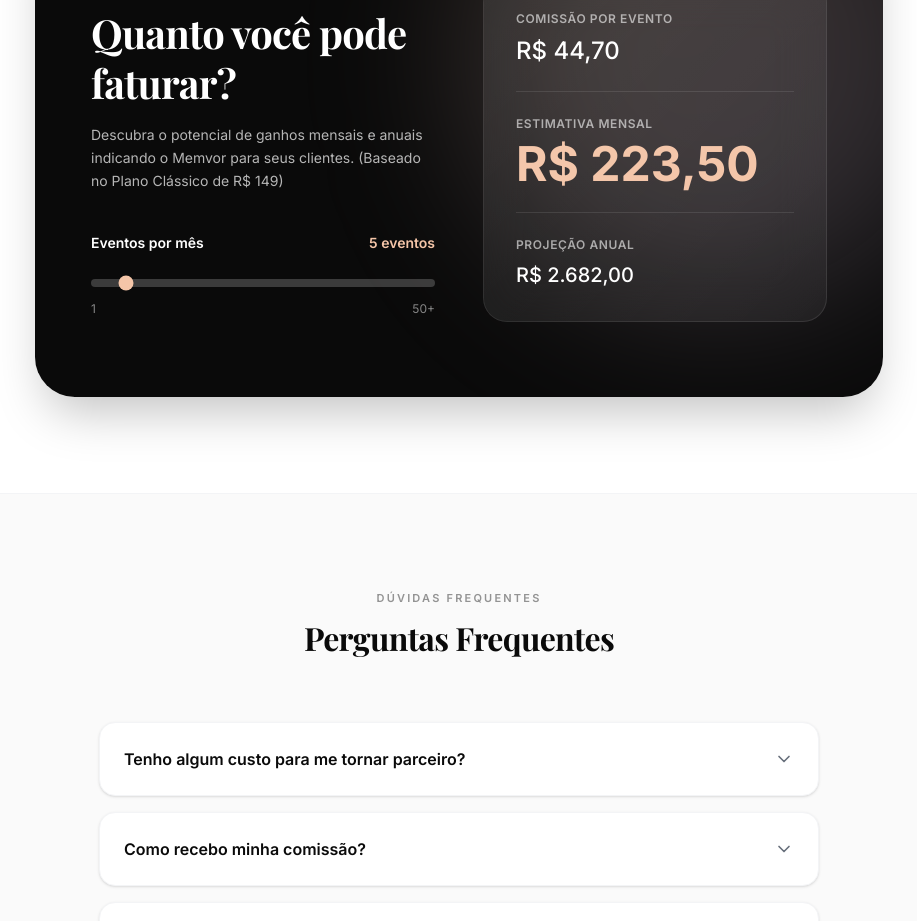
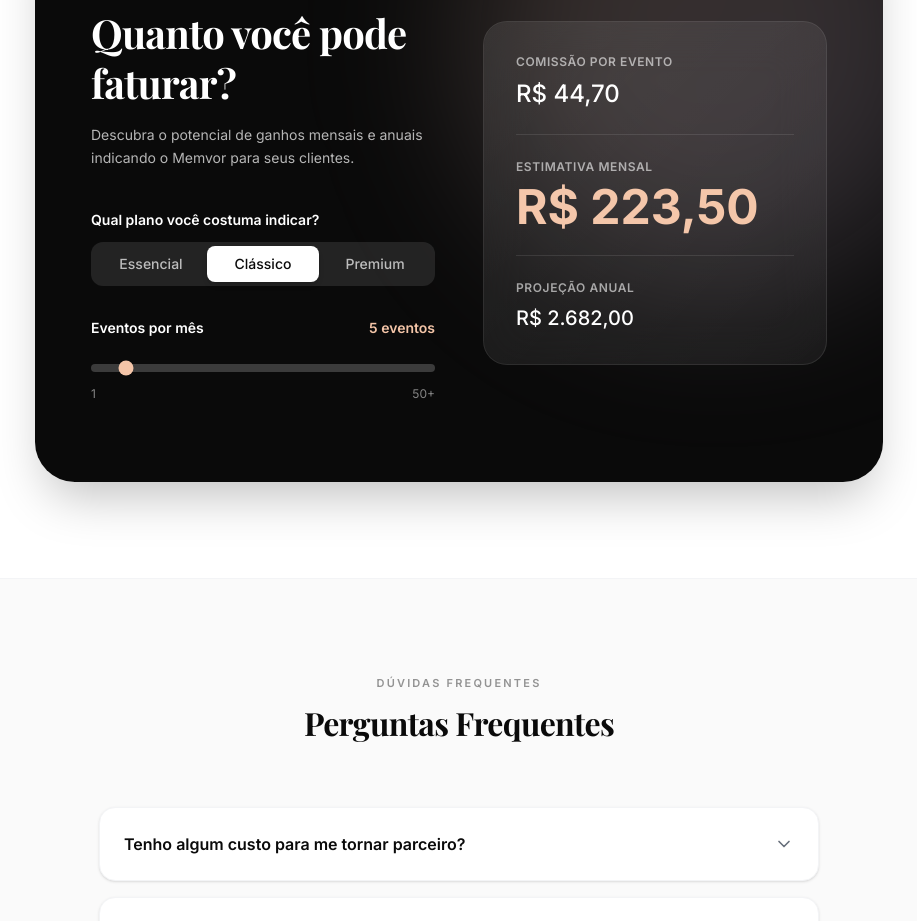
Before and after one commit to EuRydan/Memvo, a Next.js app: page /parceiros in a window 1280 px wide. Shown: the part 2818-3739 px from the top of the page, without its empty margins (181-1098 px from the left). Built offline with nearby package versions, Linux system fonts and the light colour scheme; no server answers.

Commit message:
feat: add plan selector to earnings calculator in parceiros page

```diff
--- a/src/components/parceiros/EarningsCalculator.tsx
+++ b/src/components/parceiros/EarningsCalculator.tsx
@@ -5,7 +5,15 @@ import { Calculator } from "lucide-react"
 
 export function EarningsCalculator() {
   const [eventsPerMonth, setEventsPerMonth] = useState(5)
-  const baseTicket = 149.00 // Plano Clássico
+  const [selectedPlan, setSelectedPlan] = useState<'essential' | 'classic' | 'premium'>('classic')
+
+  const plans = {
+    essential: { name: 'Essencial', price: 79.00 },
+    classic: { name: 'Clássico', price: 149.00 },
+    premium: { name: 'Premium', price: 249.00 }
+  }
+
+  const baseTicket = plans[selectedPlan].price
   const commissionRate = 0.30 // 30%
 
   const earningsPerEvent = baseTicket * commissionRate
@@ -34,8 +42,27 @@ export function EarningsCalculator() {
               </h2>
 
               <p className="text-white/70 text-sm mb-10 leading-relaxed">
-                Descubra o potencial de ganhos mensais e anuais indicando o Memvor para seus clientes. (Baseado no Plano Clássico de R$ 149)
+                Descubra o potencial de ganhos mensais e anuais indicando o Memvor para seus clientes.
               </p>
+
+              <div className="mb-8">
+                <p className="text-sm font-semibold mb-3">Qual plano você costuma indicar?</p>
+                <div className="flex bg-white/10 p-1 rounded-xl">
+                  {Object.entries(plans).map(([key, plan]) => (
+                    <button
+                      key={key}
+                      onClick={() => setSelectedPlan(key as 'essential' | 'classic' | 'premium')}
+                      className={`flex-1 text-xs md:text-sm font-medium py-2 rounded-lg transition-all ${
+                        selectedPlan === key
+                          ? 'bg-white text-[#0a0a0a] shadow-md'
+                          : 'text-white/70 hover:text-white hover:bg-white/5'
+                      }`}
+                    >
+                      {plan.name}
+                    </button>
+                  ))}
+                </div>
+              </div>
 
               <div className="mb-6">
                 <div className="flex justify-between text-sm font-semibold mb-4">
```
